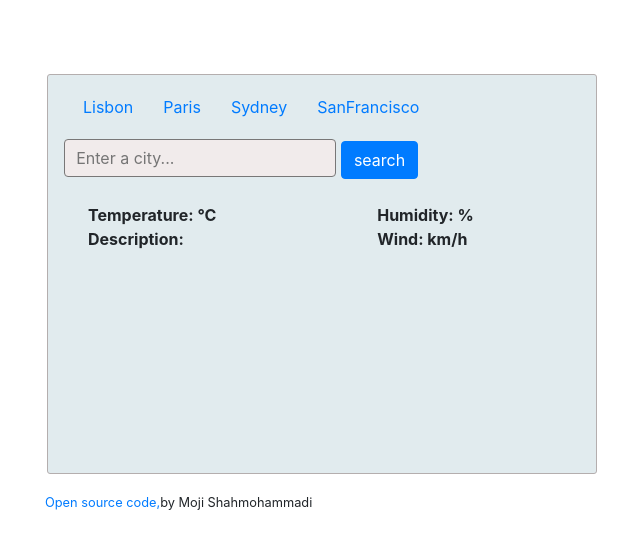
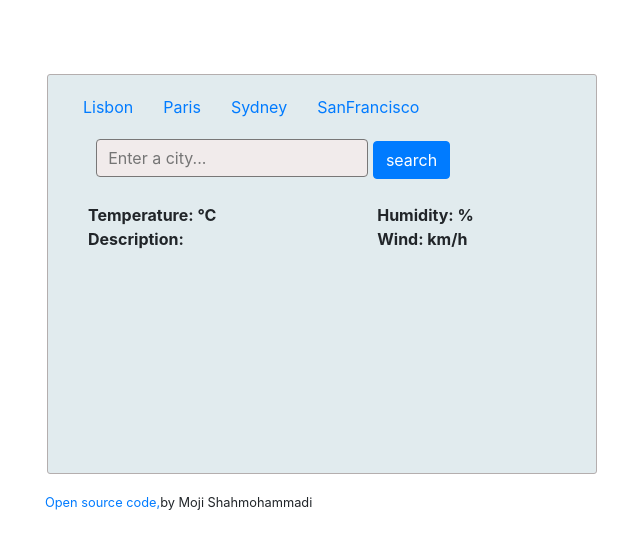
Before and after one commit to Moji-shah/weather-react-app, a React (Create React App) app: page / in a window 1280 px wide. Shown: the top 548 px of the page, without its empty margins (3-643 px from the left). Built offline with nearby package versions, Linux system fonts and the light colour scheme.

Commit message:
changing margin left

```diff
--- a/src/Weather.js
+++ b/src/Weather.js
@@ -37,7 +37,7 @@ export default function Weather() {
         type="search"
         placeholder="Enter a city..."
         onChange={updateCity}
-        className="search-box ml-3"
+        className="search-box ml-5"
       />{" "}
       <input type="submit" value="search" className="btn btn-primary" />
     </form>
```
